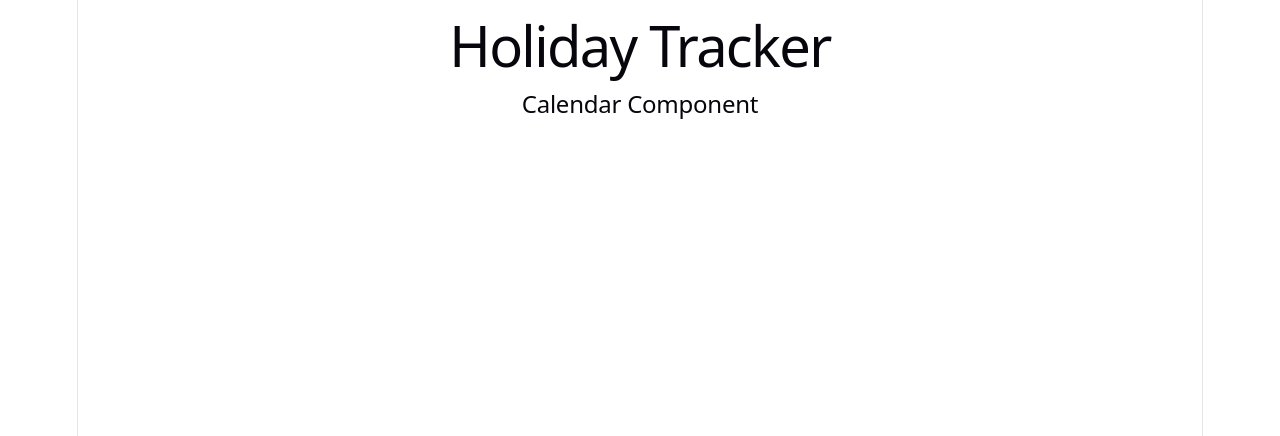
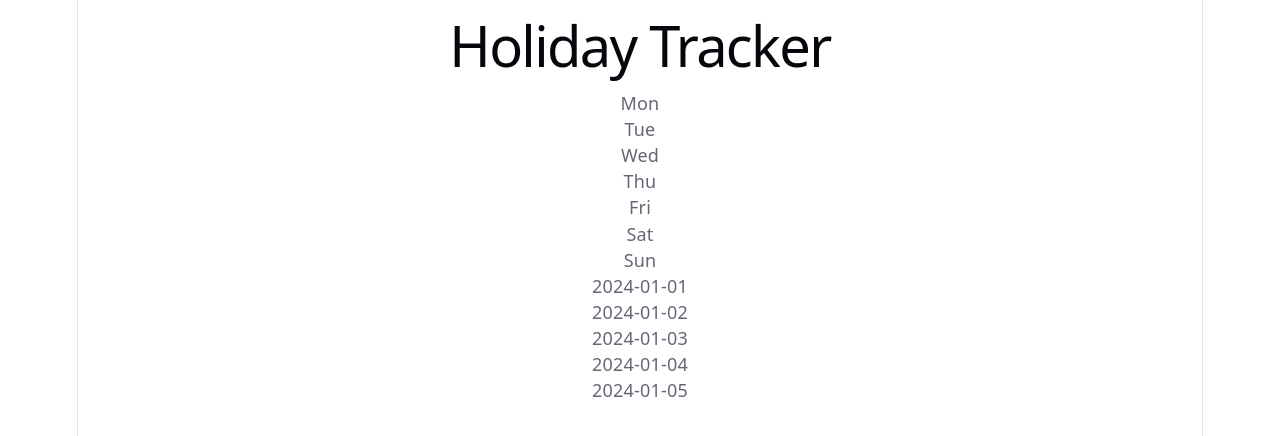
Before and after one commit to mattthughes/holiday-tracker, a React (Vite) app in the folder holiday-tracker/: page / in a window 1280 px wide. Shown: the top 436 px of the page. Built offline with nearby package versions, Linux system fonts and the light colour scheme.

Commit message:
Added weekdays and dates basic template

```diff
--- a/holiday-tracker/src/components/Calendar.jsx
+++ b/holiday-tracker/src/components/Calendar.jsx
@@ -1,11 +1,40 @@
 import React from 'react'
 
 const Calendar = () => {
-  return (
-    <div>
-        <h2>Calendar Component</h2>
-    </div>
-  )
-}
+    const weekDays = ['Mon', 'Tue', 'Wed', 'Thu', 'Fri', 'Sat', 'Sun'];
+    const availability = [
+        { date: '2024-01-01', status: "green" },
+        { date: '2024-01-02', status: "red" },
+        { date: '2024-01-03', status: "green" },
+        { date: '2024-01-04', status: "green" },
+        { date: '2024-01-05', status: "yellow" },
+    ];
+    return (
+        <div className="calendar">
+            {weekDays.map((day) => (
+                <div key={day} className="day-header">
+                    {day}
+                </div>
+            ))}
+            {availability.map((date) => {
+                return (
+                    <div key={date.date} className={`day ${date.status}`}>
+                        {date.date}
+                    </div>
+                )
+            })}
+        </div>
+        )
 
-export default Calendar
+
+    }
+
+
+
+
+
+
+
+
+
+export default Calendar;
```
